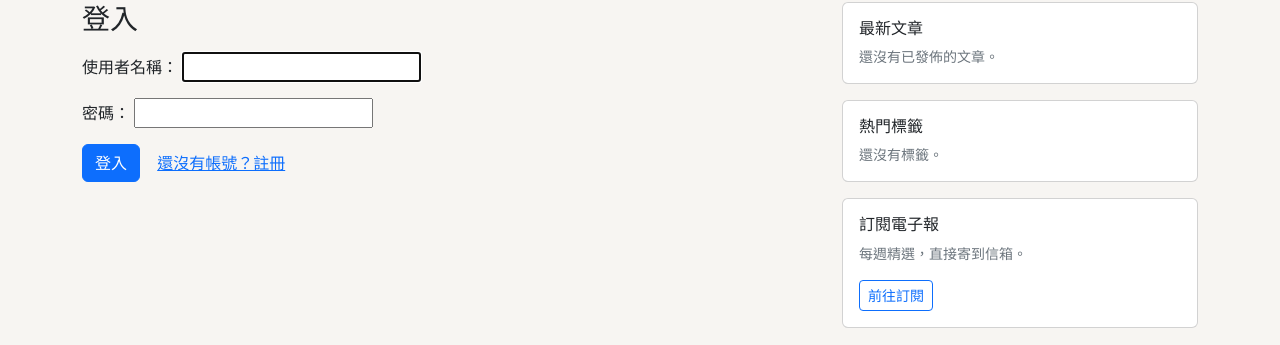
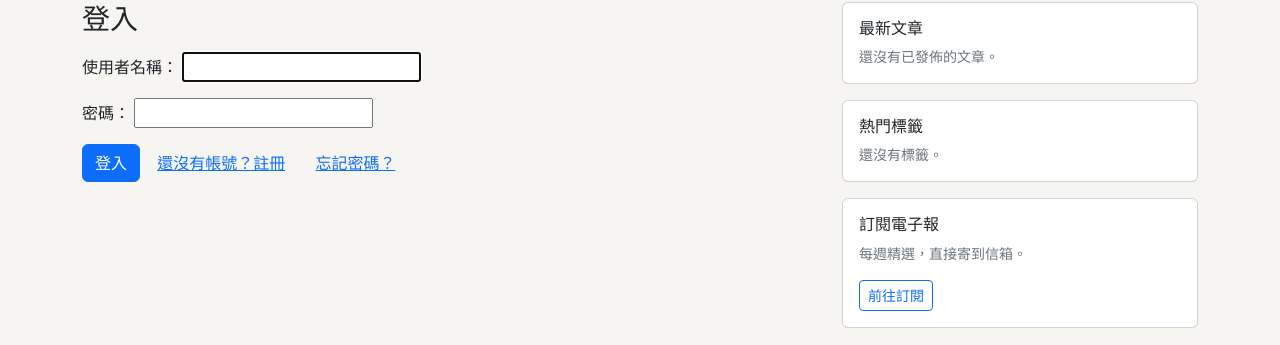
Before and after one commit to leonjyentub/DjangoTeaching, a Django app: page /accounts/login/ in a window 1280 px wide. Shown: the part 78-423 px from the top of the page. Run offline with Django 5.2, Linux system fonts and the light colour scheme; data that the repository does not hold is empty.

Commit message:
P1: link password reset from login

```diff
--- a/learnjournal/templates/registration/login.html
+++ b/learnjournal/templates/registration/login.html
@@ -7,5 +7,6 @@
     <input type="hidden" name="next" value="{{ next }}">
     <button class="btn btn-primary">登入</button>
     <a class="btn btn-link" href="{% url 'journal:register' %}">還沒有帳號？註冊</a>
+    <a class="btn btn-link" href="{% url 'password_reset' %}">忘記密碼？</a>
   </form>
 {% endblock %}
```
